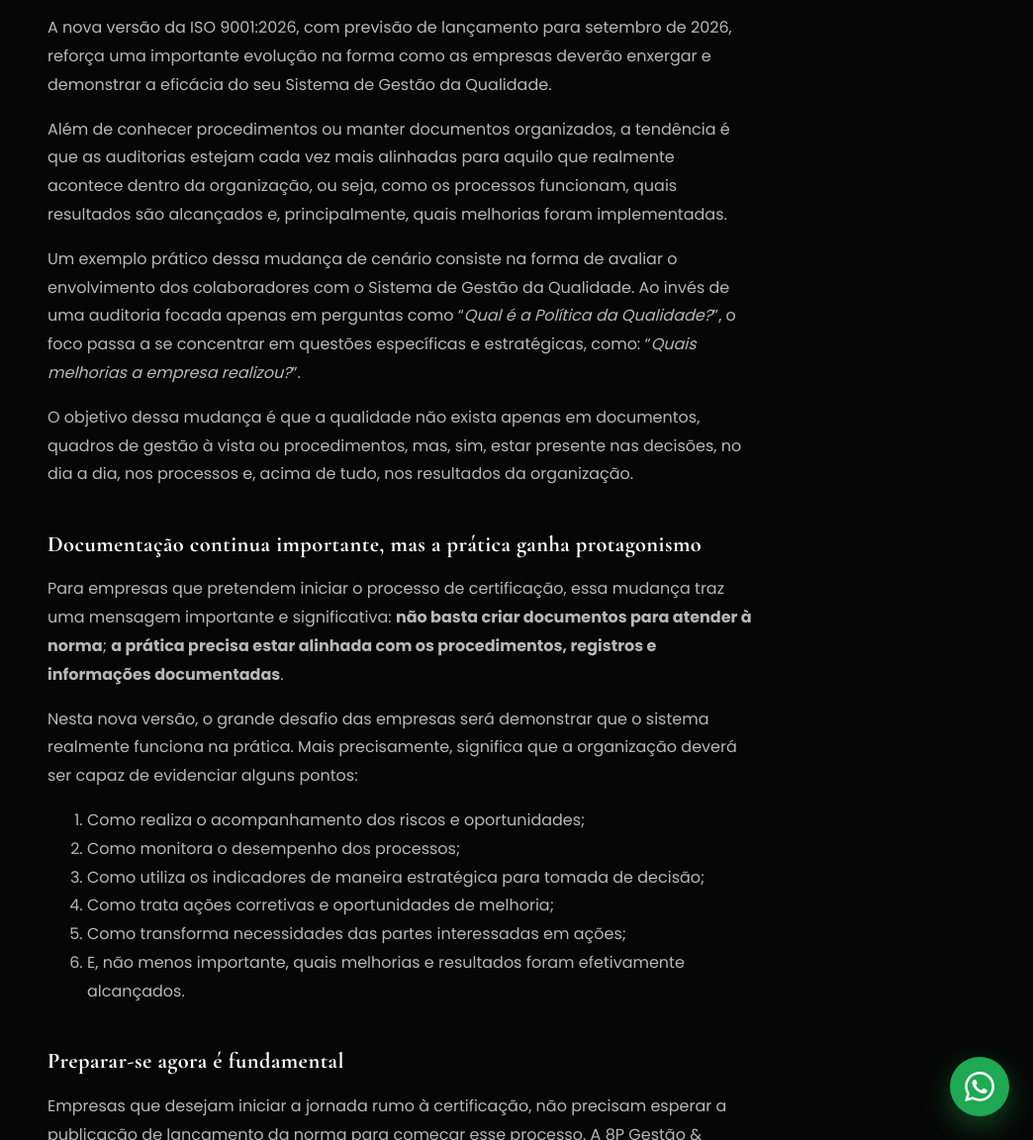
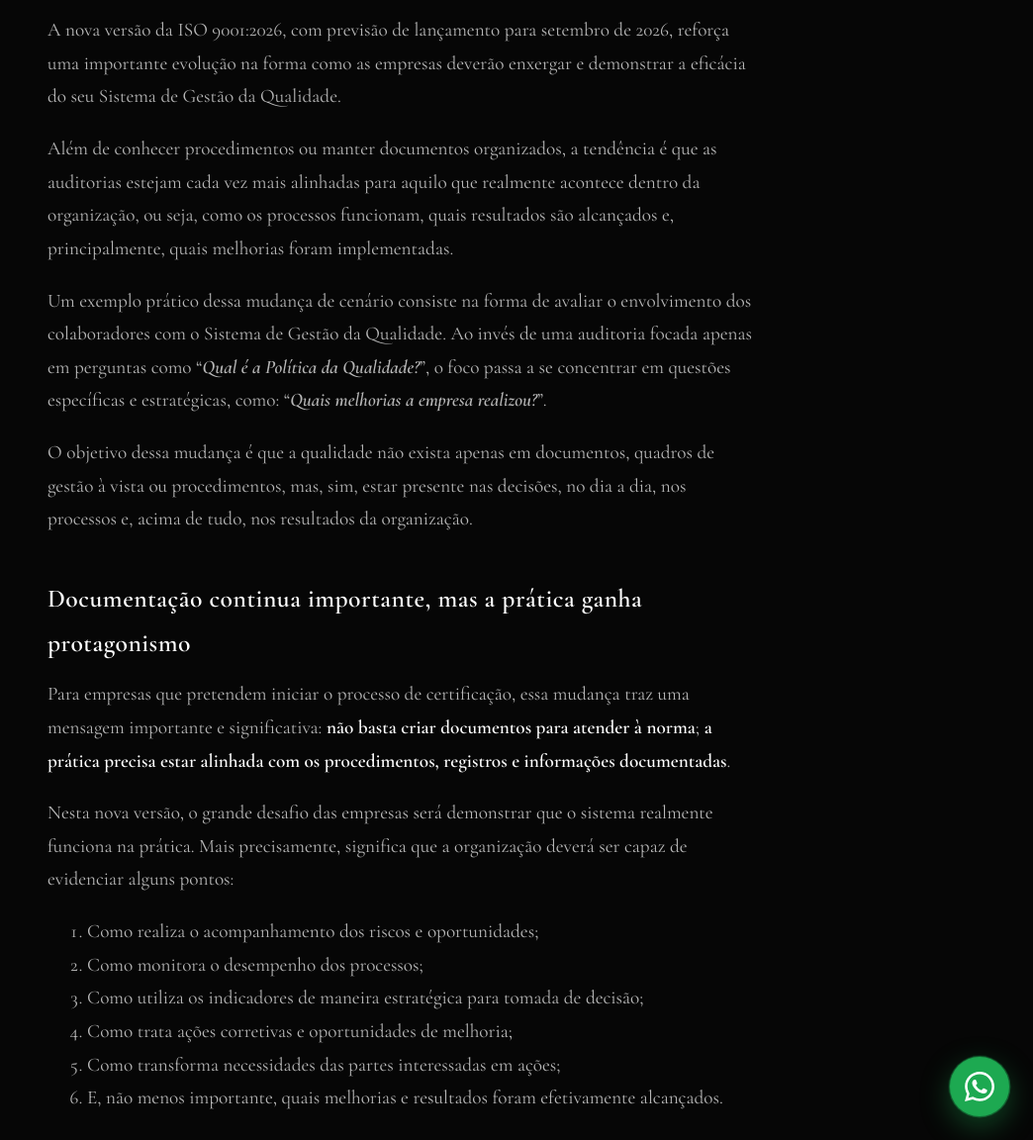
Before and after one commit to alludigitalbr/site-8pqualidade, a Jekyll site: the page built from _posts/2026-08-05-como-estruturar-um-sgq-eficiente.md, in a window 1280 px wide and 1400 px high, scrolled down 537 px. Shown: the part 248-1400 px from the top of the window at 99% size, without its empty margins (236-1280 px from the left). Built offline with Jekyll 4.4.1, drawn with Linux system fonts in a browser that asks for light colours.

Commit message:
style: fonte serifada e negrito destacado no corpo dos artigos
Corpo do texto dos posts passa a usar Cormorant Garamond (mesma
fonte dos títulos do site) em vez de Poppins, com tamanho maior
para leitura. Negrito ganha regra própria (branco, peso 600) —
antes herdava a cor cinza apagada do parágrafo e quase não
aparecia.

Co-Authored-By: Claude Sonnet 5 <noreply@anthropic.com>

```diff
--- a/assets/css/noticias.css
+++ b/assets/css/noticias.css
@@ -66,11 +66,12 @@
 .post-title{ font-size: clamp(1.8rem, 3.6vw, 2.6rem); color: var(--white); margin-bottom: 14px; }
 .post-meta{ color: var(--gray-dim); font-size:.85rem; margin-bottom: 30px; }
 .post-cover{ border-radius: var(--radius); overflow:hidden; margin-bottom: 34px; }
-.post-body{ color: var(--gray); font-size:1rem; line-height:1.8; }
-.post-body h2{ color: var(--white); font-size:1.4rem; margin-top:1.6em; }
-.post-body h3{ color: var(--white); font-size:1.15rem; margin-top:1.4em; }
+.post-body{ color: var(--gray); font-family: var(--serif); font-size:1.2rem; line-height:1.75; }
+.post-body h2{ color: var(--white); font-size:1.6rem; margin-top:1.6em; }
+.post-body h3{ color: var(--white); font-size:1.3rem; margin-top:1.4em; }
 .post-body a{ color: var(--gold); text-decoration: underline; }
 .post-body img{ border-radius: var(--radius); margin: 1.2em 0; }
+.post-body strong, .post-body b{ color: var(--white); font-weight: 600; }
 .post-single .btn{ margin-top: 30px; }
 
 @media (max-width: 980px){
```
